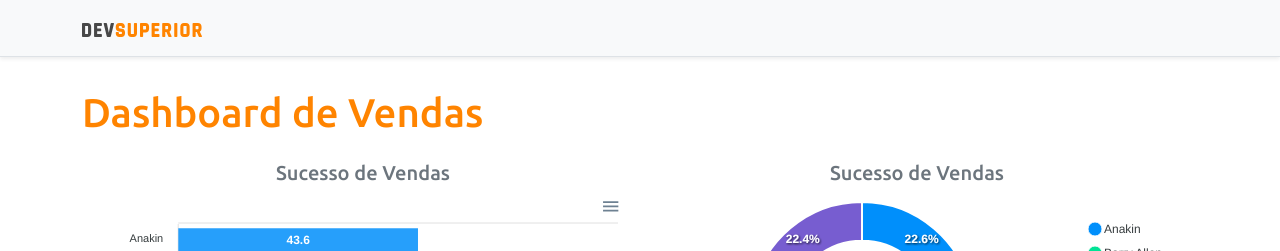
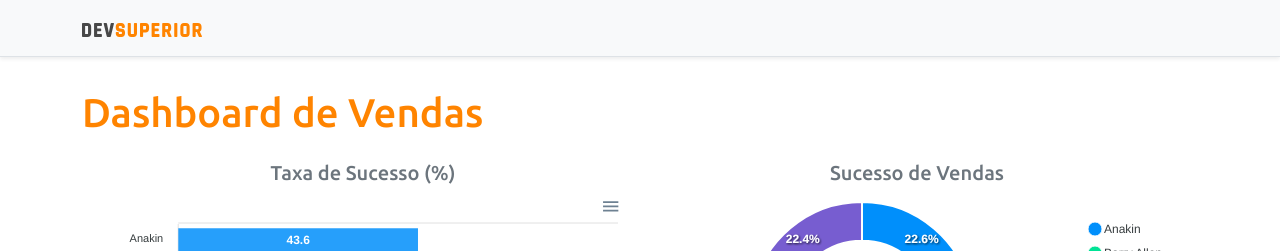
Before and after one commit to gustavotamandare/projeto-sds4, a React (Create React App) app in the folder frontend/: page / in a window 1280 px wide. Shown: the top 251 px of the page. Built offline with nearby package versions, Linux system fonts and the light colour scheme.

Commit message:
Taxa de Sucesso

```diff
--- a/frontend/src/App.tsx
+++ b/frontend/src/App.tsx
@@ -12,7 +12,7 @@
         <h1 className="text-primary py-3">Dashboard de Vendas</h1>
         <div className="row px-3">
           <div className="col-sm-6">
-            <h5 className="text-center text-secondary">Sucesso de Vendas</h5>
+            <h5 className="text-center text-secondary">Taxa de Sucesso (%)</h5>
             <BarChart />
           </div>
           <div className="col-sm-6">
```
